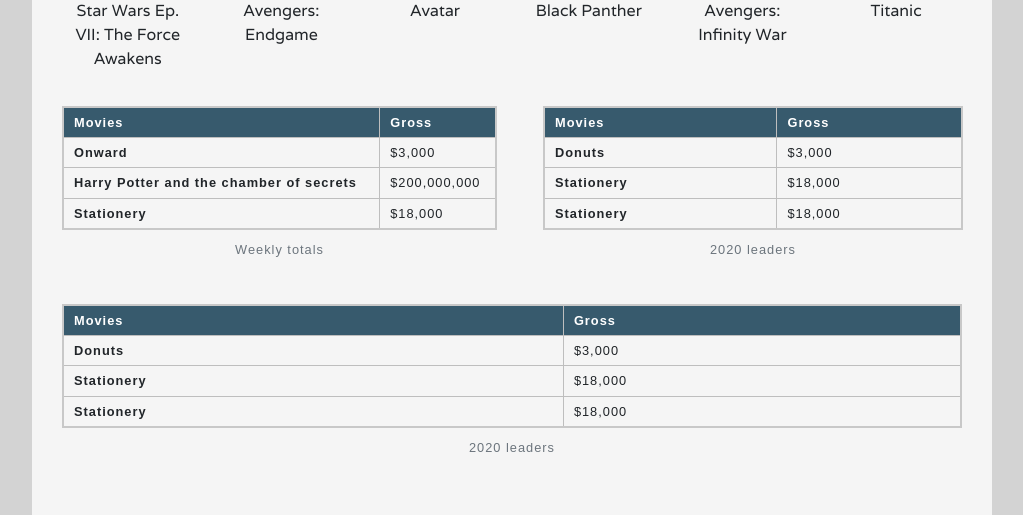
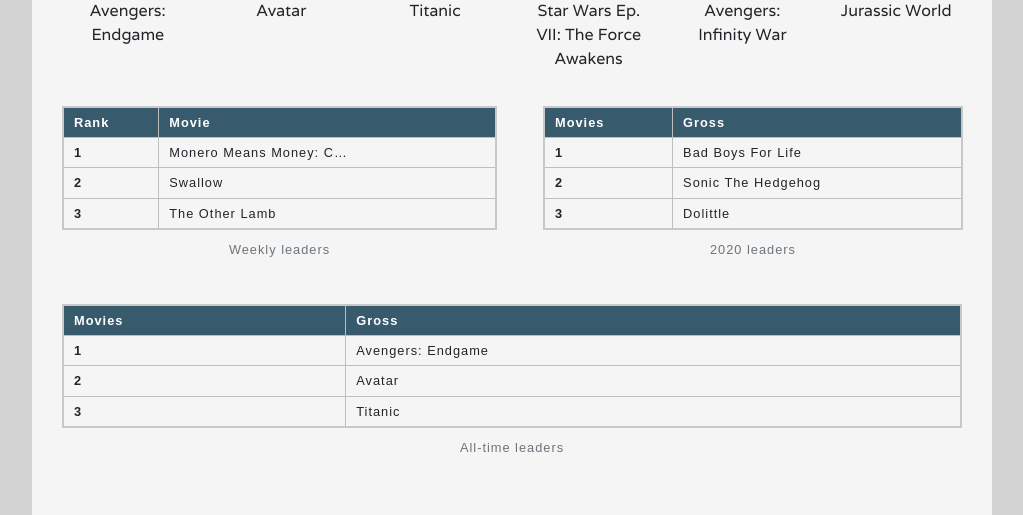
Before and after one commit to armaandave/BracketBox, a Flask app: page / in a window 1280 px wide. Shown: the part 341-856 px from the top of the page, without its empty margins (128-1151 px from the left). Run offline with Flask 2, Linux system fonts and the light colour scheme; some libraries are stand-ins or nearby versions.

Commit message:
heroku commit

```diff
--- a/app/routes.py
+++ b/app/routes.py
@@ -1,14 +1,24 @@
 from app import app
 from flask import render_template, url_for
 import pandas as pd
+from datetime import date
 
+current_year = date.today().year
 master_table = pd.read_csv('mdata/final_result/master_table.csv')
+weekly_table = pd.read_csv('mdata/thenum/weekly_tops/weekly_tops.csv')
+yearly_table = pd.read_csv('mdata/thenum/yearly_tops/2020_tops.csv')
 
 
 @app.route('/')
 def index():
+    yearly_dict = {
+        "movie_name": yearly_table["name"].values
+    }
 
-    master_table.sort_values(by='domestic_box_office',
+    weekly_dict = {
+        "movie_name": weekly_table["name"].values
+    }
+    master_table.sort_values(by='worldwide_box_office',
                              ascending=False, inplace=True)
     x = 6
     top_4 = master_table[:x]
@@ -18,7 +28,7 @@
         'movie_title': top_4["name"].values
     }
 
-    return render_template('index.html', movie_dict=movie_dict, x=x)
+    return render_template('index.html', movie_dict=movie_dict, weekly_dict=weekly_dict, yearly_dict=yearly_dict, x=x)
 
 
 @app.route('/movie_list')
--- a/app/templates/index.html
+++ b/app/templates/index.html
@@ -57,30 +57,24 @@
     </div>
   {% endfor %}
 </div>
-
 <div class="d-flex col-12">
 <div class="col-6 mr-2 pl-0">
   <table class="w-100">
-    <caption>Weekly totals</caption>
+
+    <caption>Weekly leaders</caption>
     <thead>
         <tr>
-            <th scope="col">Movies</th>
-            <th scope="col">Gross</th>
+            <th scope="col">Rank</th>
+            <th scope="col">Movie</th>
         </tr>
     </thead>
     <tbody>
+      {% for y in range(0,3)%}
         <tr>
-            <th scope="row">Onward</th>
-            <td>$3,000</td>
+            <th scope="row">{{y+1}}</th>
+            <td>{{weekly_dict["movie_name"][y]}}</td>
         </tr>
-        <tr>
-            <th scope="row">Harry Potter and the chamber of secrets</th>
-            <td>$200,000,000</td>
-        </tr>
-        <tr>
-          <th scope="row">Stationery</th>
-          <td>$18,000</td>
-      </tr>
+      {% endfor %}
     </tbody>
 </table>
 </div>
@@ -94,18 +88,12 @@
         </tr>
     </thead>
     <tbody>
+        {% for y in range(0,3)%}
         <tr>
-            <th scope="row">Donuts</th>
-            <td>$3,000</td>
+            <th scope="row">{{y+1}}</th>
+            <td>{{yearly_dict["movie_name"][y]}}</td>
         </tr>
-        <tr>
-            <th scope="row">Stationery</th>
-            <td>$18,000</td>
-        </tr>
-        <tr>
-          <th scope="row">Stationery</th>
-          <td>$18,000</td>
-      </tr>
+      {% endfor %}
     </tbody>
 </table>
 </div>
@@ -113,7 +101,7 @@
 
 <div class="col-12">
   <table class = "col-12">
-    <caption>2020 leaders</caption>
+    <caption>All-time leaders</caption>
     <thead>
         <tr>
             <th scope="col">Movies</th>
@@ -121,18 +109,12 @@
         </tr>
     </thead>
     <tbody>
-        <tr>
-            <th scope="row">Donuts</th>
-            <td>$3,000</td>
-        </tr>
-        <tr>
-            <th scope="row">Stationery</th>
-            <td>$18,000</td>
-        </tr>
-        <tr>
-          <th scope="row">Stationery</th>
-          <td>$18,000</td>
+      {% for y in range(0,3)%}
+      <tr>
+          <th scope="row">{{y+1}}</th>
+          <td>{{movie_dict["movie_title"][y]}}</td>
       </tr>
+      {% endfor %}
     </tbody>
   </table
 </div>
```
Also changed, not shown: app/templates/movie_page.html (+23 -21 lines), 2 other files.
